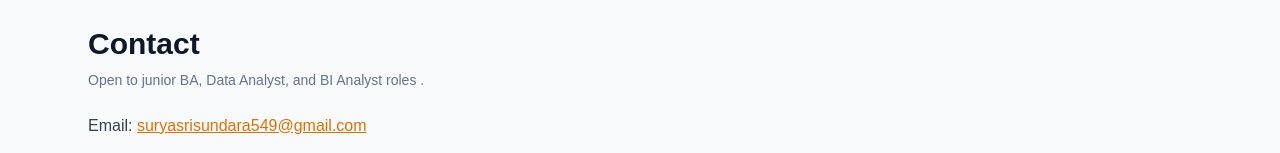
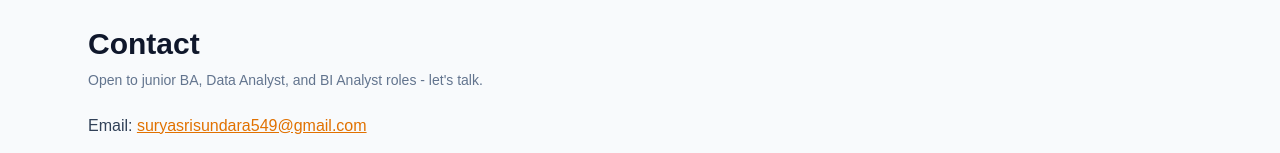
Before and after one commit to SuryaSri549/surya_portfolio, a Next.js app: page / in a window 1280 px wide. Shown: the part 2827-2980 px from the top of the page. Built offline with nearby package versions, Linux system fonts and the light colour scheme.

Commit message:
Update contact message for clarity

```diff
--- a/app/page.tsx
+++ b/app/page.tsx
@@ -400,7 +400,7 @@ export default function Home() {
         <div className="max-w-6xl mx-auto px-6 py-16">
           <h2 className="text-3xl font-semibold text-slate-900">Contact</h2>
           <p className="text-slate-500 mt-2 mb-6 text-sm">
-            Open to junior BA, Data Analyst, and BI Analyst roles .
+            Open to junior BA, Data Analyst, and BI Analyst roles - let&apos;s talk.
           </p>
           <div className="space-y-3">
             <p className="text-slate-700">
```
